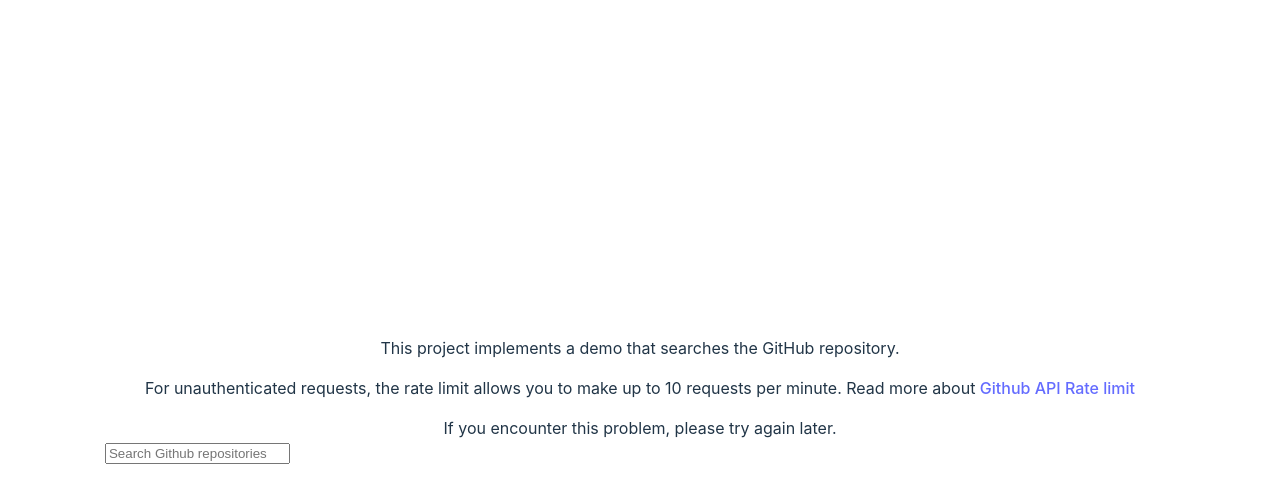
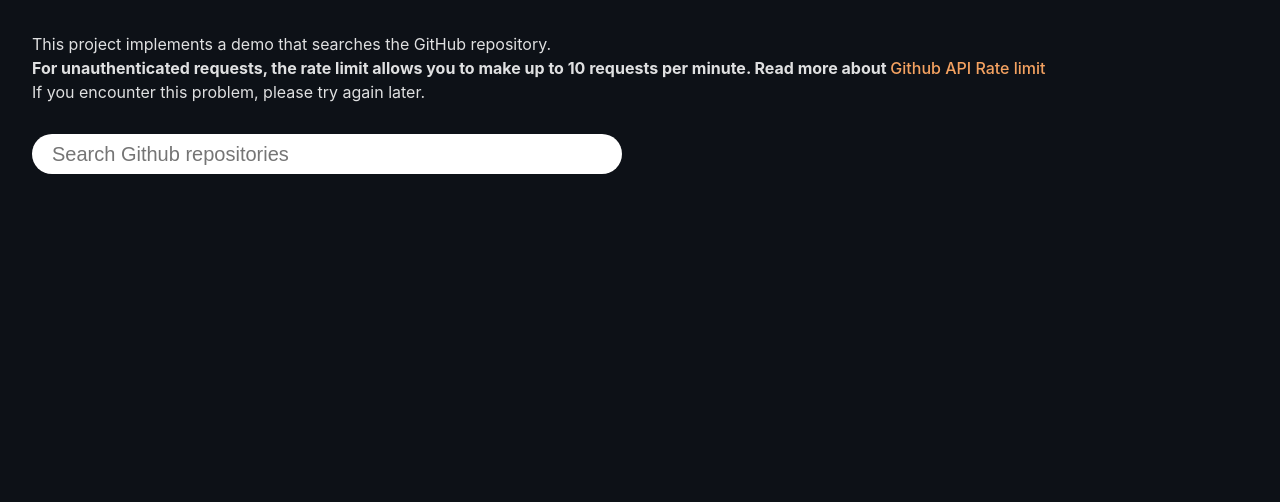
Before and after one commit to czizzy/search-repository, a React (Vite) app: page / in a window 1280 px wide. Shown: the top 502 px of the page. Built offline with nearby package versions, Linux system fonts and the light colour scheme; the HTML template or start-up script is replaced by a standard one.

Commit message:
feat: add some style

```diff
--- a/src/App.css
+++ b/src/App.css
@@ -1,41 +1,4 @@
 #root {
-  max-width: 1280px;
   margin: 0 auto;
   padding: 2rem;
-  text-align: center;
 }
-
-.logo {
-  height: 6em;
-  padding: 1.5em;
-  will-change: filter;
-}
-.logo:hover {
-  filter: drop-shadow(0 0 2em #646cffaa);
-}
-.logo.react:hover {
-  filter: drop-shadow(0 0 2em #61dafbaa);
-}
-
-@keyframes logo-spin {
-  from {
-    transform: rotate(0deg);
-  }
-  to {
-    transform: rotate(360deg);
-  }
-}
-
-@media (prefers-reduced-motion: no-preference) {
-  a:nth-of-type(2) .logo {
-    animation: logo-spin infinite 20s linear;
-  }
-}
-
-.card {
-  padding: 2em;
-}
-
-.read-the-docs {
-  color: #888;
-}
--- a/src/App.tsx
+++ b/src/App.tsx
@@ -11,7 +11,7 @@ function App() {
   const [searchParams, setSearchParams] = useState<SearchRepositoryParameters>(() =>
     getDefaultSearchParams(),
   );
-  const [results, isLoading, error] = useQueryResponse(searchParams);
+  const [results, isLoading] = useQueryResponse(searchParams);
   const handleChange = useCallback((value: string) => {
     setSearchParams({ ...searchParams, q: value });
   }, []);
@@ -19,7 +19,8 @@ function App() {
   return (
     <div className="App">
       <div>This project implements a demo that searches the GitHub repository.</div>
-      <blockquote>
+      <div>
+        <strong>
           For unauthenticated requests, the rate limit allows you to make up to 10 requests per
           minute. Read more about{" "}
           <a
@@ -29,20 +30,19 @@ function App() {
           >
             Github API Rate limit
           </a>
-      </blockquote>
+        </strong>
+      </div>
       <div>If you encounter this problem, please try again later.</div>
       <SearchBox onChange={handleChange} isSearching={isLoading} />
-      {error ? (
-        <div>Error: {error}</div>
-      ) : (
+      {results ? (
         <div
           style={{
             opacity: isLoading ? 0.5 : 1,
           }}
         >
-          {results ? <SearchList list={results.items} q={searchParams.q} /> : null}
+          <SearchList result={results} q={searchParams.q} />
         </div>
-      )}
+      ) : null}
     </div>
   );
 }
--- /dev/null
+++ b/src/components/Icons/Star.tsx
@@ -0,0 +1,19 @@
+export default function Star() {
+  return (
+    <svg
+      style={{ fill: "currentcolor", verticalAlign: "text-top" }}
+      aria-label="star"
+      role="img"
+      height="16"
+      viewBox="0 0 16 16"
+      version="1.1"
+      width="16"
+      data-view-component="true"
+    >
+      <path
+        fillRule="evenodd"
+        d="M8 .25a.75.75 0 01.673.418l1.882 3.815 4.21.612a.75.75 0 01.416 1.279l-3.046 2.97.719 4.192a.75.75 0 01-1.088.791L8 12.347l-3.766 1.98a.75.75 0 01-1.088-.79l.72-4.194L.818 6.374a.75.75 0 01.416-1.28l4.21-.611L7.327.668A.75.75 0 018 .25zm0 2.445L6.615 5.5a.75.75 0 01-.564.41l-3.097.45 2.24 2.184a.75.75 0 01.216.664l-.528 3.084 2.769-1.456a.75.75 0 01.698 0l2.77 1.456-.53-3.084a.75.75 0 01.216-.664l2.24-2.183-3.096-.45a.75.75 0 01-.564-.41L8 2.694v.001z"
+      ></path>
+    </svg>
+  );
+}
--- /dev/null
+++ b/src/components/SearchBox/SearchBox.css
@@ -0,0 +1,22 @@
+.searchbox-container {
+  display: flex;
+  margin-top: 30px;
+  width: 540px;
+  height: 30px;
+  border-radius: 50px;
+  padding: 5px 30px 5px 20px;
+  font-size: 20px;
+  background: #fff;
+
+}
+
+.searchbox {
+  border: none;
+  outline: none;
+  width: 530px;
+  height: 30px;
+  padding: 0 0px;
+  font-size: 20px;
+  background: #fff;
+  color: black;
+}
--- a/src/components/SearchBox/index.tsx
+++ b/src/components/SearchBox/index.tsx
@@ -1,6 +1,8 @@
 import { ChangeEvent, useCallback } from "react";
 import debounce from "lodash/debounce";
-import ScaleLoader from "react-spinners/ScaleLoader";
+import BounceLoader from "react-spinners/BounceLoader";
+
+import "./SearchBox.css";
 
 type SearchBoxProps = {
   onChange: (value: string) => void;
@@ -17,16 +19,18 @@ export function SearchBox(props: SearchBoxProps) {
     [],
   );
   return (
-    <div style={{ display: "flex" }}>
-      <label>
+    <div className="searchbox-container">
+      <label className="searchbox-label">
         <input
+          className="searchbox"
           type="text"
           placeholder="Search Github repositories"
           onChange={handleChange}
           name="q"
+          autoFocus
         />
       </label>
-      {isSearching ? <ScaleLoader /> : null}
+      {isSearching ? <BounceLoader size={30} color={"#f4a261"} /> : null}
     </div>
   );
 }
--- /dev/null
+++ b/src/components/SearchList/SearchList.css
@@ -0,0 +1,44 @@
+.search-list {
+  margin-top: 30px;
+
+}
+.search-list ul {
+  list-style: none;
+  padding: 0;
+}
+
+.search-list li {
+  border-top: 1px solid var(--border);
+  padding: 24px 0;
+}
+
+.repo-title {
+  font-size: 20px;
+  margin-bottom: 10px;
+}
+
+.repo-desc {
+  margin-bottom: 10px;
+}
+
+.repo-info {
+  display: flex;
+  font-size: 14px;
+}
+
+.repo-info div {
+  margin-right: 10px;
+}
+
+.repo-info a {
+  color: var(--text)
+}
+.repo-info a:hover {
+  color: var(--yellow)
+}
+
+.tip {
+  margin-top: 30px;
+  font-size: 20px;
+  font-weight: bold;
+}
--- a/src/components/SearchList/index.tsx
+++ b/src/components/SearchList/index.tsx
@@ -1,25 +1,58 @@
 import { SearchRepositoryResponse } from "../../global";
+import Star from "../Icons/Star";
+
+import "./SearchList.css";
 
 type SearchListProps = {
-  list: SearchRepositoryResponse["items"];
+  result: SearchRepositoryResponse | string;
   q: string;
 };
 
+function isSearchRepositoryResponse(
+  res: SearchRepositoryResponse | string,
+): res is SearchRepositoryResponse {
+  return (res as SearchRepositoryResponse).items !== undefined;
+}
+
 export function SearchList(props: SearchListProps) {
-  const { list, q } = props;
-  return list.length ? (
+  const { result, q } = props;
+  if (isSearchRepositoryResponse(result)) {
+    const { items } = result;
+    const dateTimeFormat = new Intl.DateTimeFormat();
+    return items.length ? (
+      <div className="search-list">
+        <h2>{result.total_count} repository results</h2>
         <ul role="list">
-      {list.map((item) => {
+          {items.map((item) => {
             return (
               <li role="listitem" key={item.id}>
+                <div className="repo-title">
                   <a href={item.html_url} target="_blank" rel="noreferrer" role="link" tabIndex={0}>
                     {item.full_name}
                   </a>
+                </div>
+                <div className="repo-desc">{item.description}</div>
+                {item.stargazers_count ? (
+                  <div className="repo-info">
+                    <div className="repo-star">
+                      <a href={`${item.html_url}/stargazers`} target="_blank" rel="noreferrer">
+                        <Star /> {item.stargazers_count}
+                      </a>
+                    </div>
+                    <div className="repo-update">
+                      Updated on {dateTimeFormat.format(new Date(item.updated_at))}
+                    </div>
+                  </div>
+                ) : null}
               </li>
             );
           })}
         </ul>
+      </div>
     ) : (
-    <div>We couldn’t find any repositories matching &apos;{q}&apos;</div>
+      <div className="tip">We couldn’t find any repositories matching &apos;{q}&apos;</div>
     );
+  } else {
+    return <div className="tip">Error: {result}</div>;
   }
+}
--- a/src/hooks.ts
+++ b/src/hooks.ts
@@ -3,10 +3,10 @@ import type { SearchRepositoryParameters, SearchRepositoryResponse } from "./glo
 
 export function useQueryResponse(
   searchParams: SearchRepositoryParameters,
-): [SearchRepositoryResponse | null, boolean, string] {
+): [SearchRepositoryResponse | string | null, boolean] {
   const [data, setData] = useState<SearchRepositoryResponse | null>(null);
-  const [error, setError] = useState<string>("");
   const [isLoading, setIsLoading] = useState(true);
+
   useEffect(() => {
     const abortController = new AbortController();
     const urlSearchParams = new URLSearchParams(searchParams as unknown as Record<string, string>);
@@ -22,10 +22,9 @@ export function useQueryResponse(
         setIsLoading(false);
         if (!response.ok) {
           const error = json?.message || response.status;
-          setError(error);
+          setData(error);
         } else {
           setData(json);
-          setError("");
         }
       }
     }
@@ -36,12 +35,11 @@ export function useQueryResponse(
     } else {
       setIsLoading(false);
       setData(null);
-      setError("");
     }
 
     return () => {
       abortController.abort();
     };
   }, [searchParams]);
-  return [data, isLoading, error];
+  return [data, isLoading];
 }
--- a/src/index.css
+++ b/src/index.css
@@ -1,70 +1,38 @@
 :root {
+  --background: #0d1117;
+  --border: #30363d;
+  --darkgreen: #264653;
+  --green: #2a9d8f;
+  --yellow: #e9c46a;
+  --orange: #f4a261;
+  --red: #e76f51;
+  --text: rgba(255, 255, 255, 0.87);
+
   font-family: Inter, Avenir, Helvetica, Arial, sans-serif;
   font-size: 16px;
   line-height: 24px;
   font-weight: 400;
 
-  color-scheme: light dark;
-  color: rgba(255, 255, 255, 0.87);
-  background-color: #242424;
+  color: var(--text);
+  background-color: var(--background);
 
   font-synthesis: none;
   text-rendering: optimizeLegibility;
   -webkit-font-smoothing: antialiased;
   -moz-osx-font-smoothing: grayscale;
   -webkit-text-size-adjust: 100%;
+
 }
 
 a {
   font-weight: 500;
-  color: #646cff;
+  color: var(--orange);
   text-decoration: inherit;
 }
 a:hover {
-  color: #535bf2;
+  color: var(--yellow);
 }
 
 body {
   margin: 0;
-  display: flex;
-  place-items: center;
-  min-width: 320px;
-  min-height: 100vh;
 }
-
-h1 {
-  font-size: 3.2em;
-  line-height: 1.1;
-}
-
-button {
-  border-radius: 8px;
-  border: 1px solid transparent;
-  padding: 0.6em 1.2em;
-  font-size: 1em;
-  font-weight: 500;
-  font-family: inherit;
-  background-color: #1a1a1a;
-  cursor: pointer;
-  transition: border-color 0.25s;
-}
-button:hover {
-  border-color: #646cff;
-}
-button:focus,
-button:focus-visible {
-  outline: 4px auto -webkit-focus-ring-color;
-}
-
-@media (prefers-color-scheme: light) {
-  :root {
-    color: #213547;
-    background-color: #ffffff;
-  }
-  a:hover {
-    color: #747bff;
-  }
-  button {
-    background-color: #f9f9f9;
-  }
-}
```
Also changed, not shown: test/setup.ts (+2 -0 lines), 2 other files (tests, documents, lock files or other folders). Lines whose indentation alone changed are shown as unchanged.
